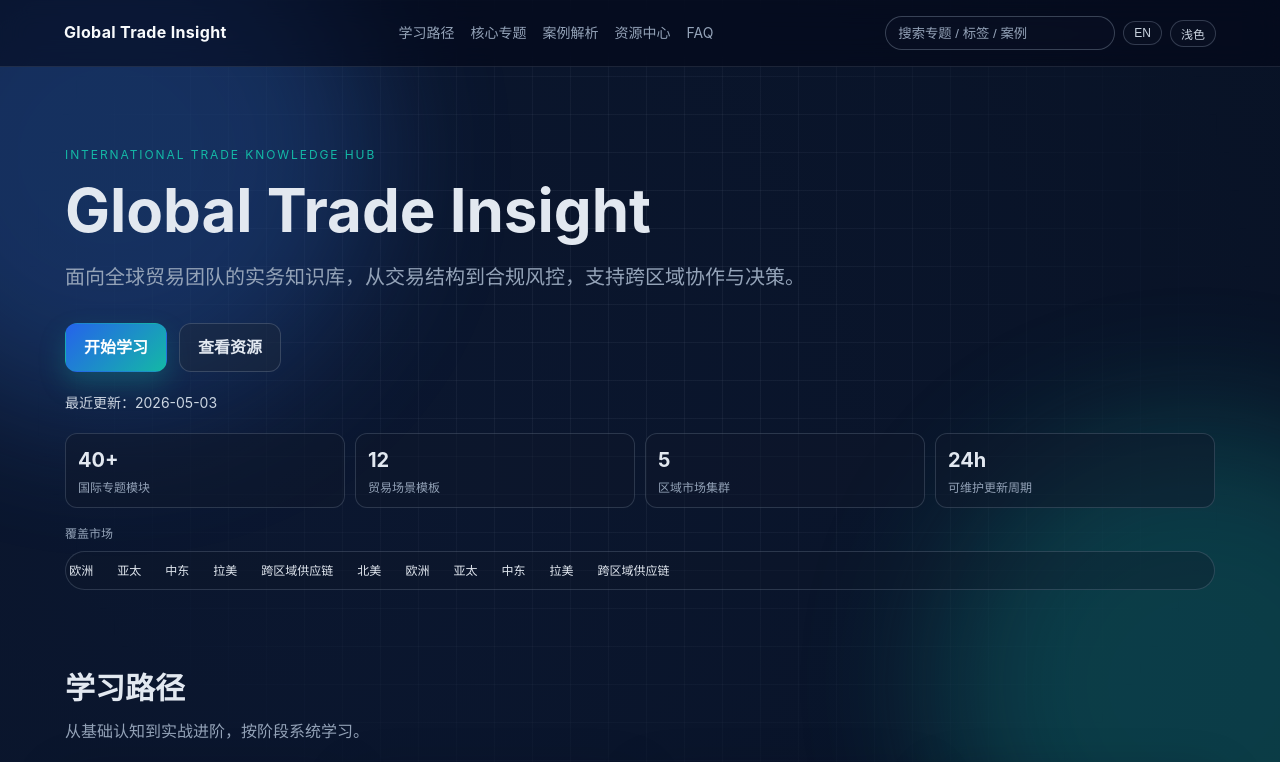
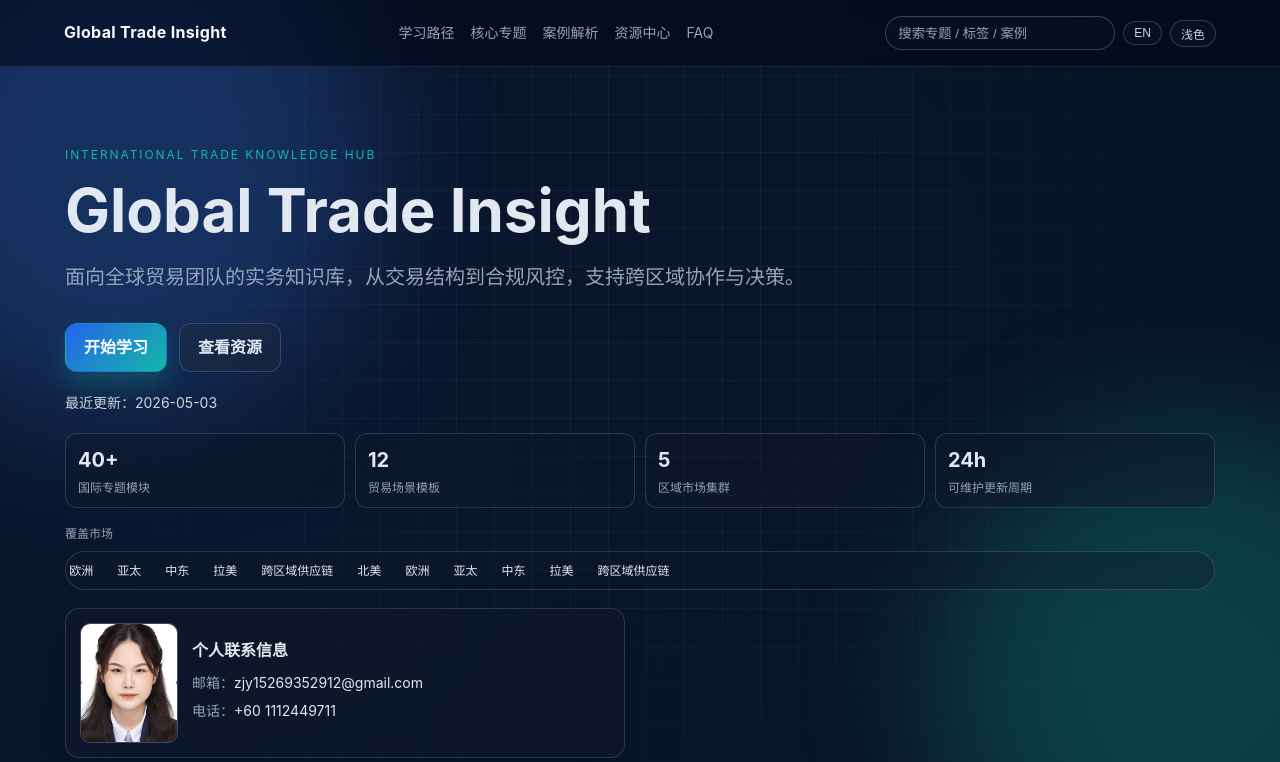
Before and after one commit to Hailey050606/global-trade-insight, a plain HTML site: page index.html in a window 1280 px wide. Shown: the top 762 px of the page. Drawn offline with Linux system fonts and the light colour scheme.

Commit message:
feat: add profile photo and contact card

```diff
--- a/app.js
+++ b/app.js
@@ -15,6 +15,9 @@
       viewResources: "查看资源",
       updatedAt: "最近更新",
       coverage: "覆盖市场",
+      contactTitle: "个人联系信息",
+      emailLabel: "邮箱",
+      phoneLabel: "电话",
       pathsTitle: "学习路径",
       pathsDesc: "从基础认知到实战进阶，按阶段系统学习。",
       topicsTitle: "核心专题",
@@ -52,6 +55,9 @@
       viewResources: "View Resources",
       updatedAt: "Updated",
       coverage: "Market Coverage",
+      contactTitle: "Contact",
+      emailLabel: "Email",
+      phoneLabel: "Phone",
       pathsTitle: "Learning Paths",
       pathsDesc: "Move from fundamentals to advanced execution in structured stages.",
       topicsTitle: "Core Topics",
@@ -212,6 +218,23 @@
     const markets = (state.lang === "en" ? (data.site.marketCoverageEn || []) : data.site.marketCoverage) || [];
     const pills = markets.map((item) => `<span class="hero-market-pill">${safeText(item)}</span>`).join("");
     heroTickerTrack.innerHTML = pills + pills;
+
+    if (data.site.contact) {
+      const emailEl = byId("author-email");
+      const phoneEl = byId("author-phone");
+      const photoEl = byId("author-photo");
+      if (emailEl) {
+        emailEl.textContent = data.site.contact.email || "";
+        emailEl.href = `mailto:${data.site.contact.email || ""}`;
+      }
+      if (phoneEl) {
+        phoneEl.textContent = data.site.contact.phone || "";
+        phoneEl.href = `tel:${String(data.site.contact.phone || "").replace(/\s+/g, "")}`;
+      }
+      if (photoEl && data.site.contact.photo) {
+        photoEl.src = data.site.contact.photo;
+      }
+    }
   }
 
   function renderPaths() {
--- a/content.js
+++ b/content.js
@@ -18,7 +18,12 @@ window.SITE_CONTENT = {
       { value: "24h", label: "Content Update Cycle" }
     ],
     marketCoverage: ["北美", "欧洲", "亚太", "中东", "拉美", "跨区域供应链"],
-    marketCoverageEn: ["North America", "Europe", "APAC", "Middle East", "LATAM", "Cross-region Supply Chains"]
+    marketCoverageEn: ["North America", "Europe", "APAC", "Middle East", "LATAM", "Cross-region Supply Chains"],
+    contact: {
+      email: "zjy15269352912@gmail.com",
+      phone: "+60 1112449711",
+      photo: "./assets/profile-photo.png"
+    }
   },
   paths: [
     {
--- a/index.html
+++ b/index.html
@@ -45,6 +45,14 @@
           <div class="hero-ticker-track" id="hero-ticker-track"></div>
         </div>
       </div>
+      <article class="author-card">
+        <img id="author-photo" class="author-photo" src="./assets/profile-photo.png" alt="Profile photo">
+        <div class="author-info">
+          <h3 data-i18n="contactTitle">个人联系信息</h3>
+          <p><span data-i18n="emailLabel">邮箱</span>：<a id="author-email" href="mailto:zjy15269352912@gmail.com">zjy15269352912@gmail.com</a></p>
+          <p><span data-i18n="phoneLabel">电话</span>：<a id="author-phone" href="tel:+601112449711">+60 1112449711</a></p>
+        </div>
+      </article>
     </section>
 
     <section class="section reveal" id="paths">
--- a/styles.css
+++ b/styles.css
@@ -313,6 +313,48 @@ h1 {
 .hero-market-pill {
   color: var(--text);
   font-size: 12px;
+}
+
+.author-card {
+  margin-top: 18px;
+  display: flex;
+  gap: 14px;
+  align-items: center;
+  padding: 14px;
+  border: 1px solid var(--panel-border);
+  border-radius: 14px;
+  background: var(--panel);
+  box-shadow: var(--shadow);
+  width: min(560px, 100%);
+}
+
+.author-photo {
+  width: 98px;
+  height: 120px;
+  object-fit: cover;
+  border-radius: 10px;
+  border: 1px solid rgba(148, 163, 184, 0.38);
+  flex-shrink: 0;
+}
+
+.author-info h3 {
+  margin: 0 0 8px;
+  font-size: 16px;
+}
+
+.author-info p {
+  margin: 6px 0;
+  color: var(--muted);
+  font-size: 14px;
+}
+
+.author-info a {
+  color: var(--text);
+  text-decoration: none;
+}
+
+.author-info a:hover {
+  text-decoration: underline;
 }
 
 @keyframes ticker {
@@ -638,4 +680,8 @@ h1 {
   .search-input {
     width: 100%;
   }
+
+  .author-card {
+    width: 100%;
+  }
 }
```
Also changed, not shown: assets/profile-photo.png (added).
